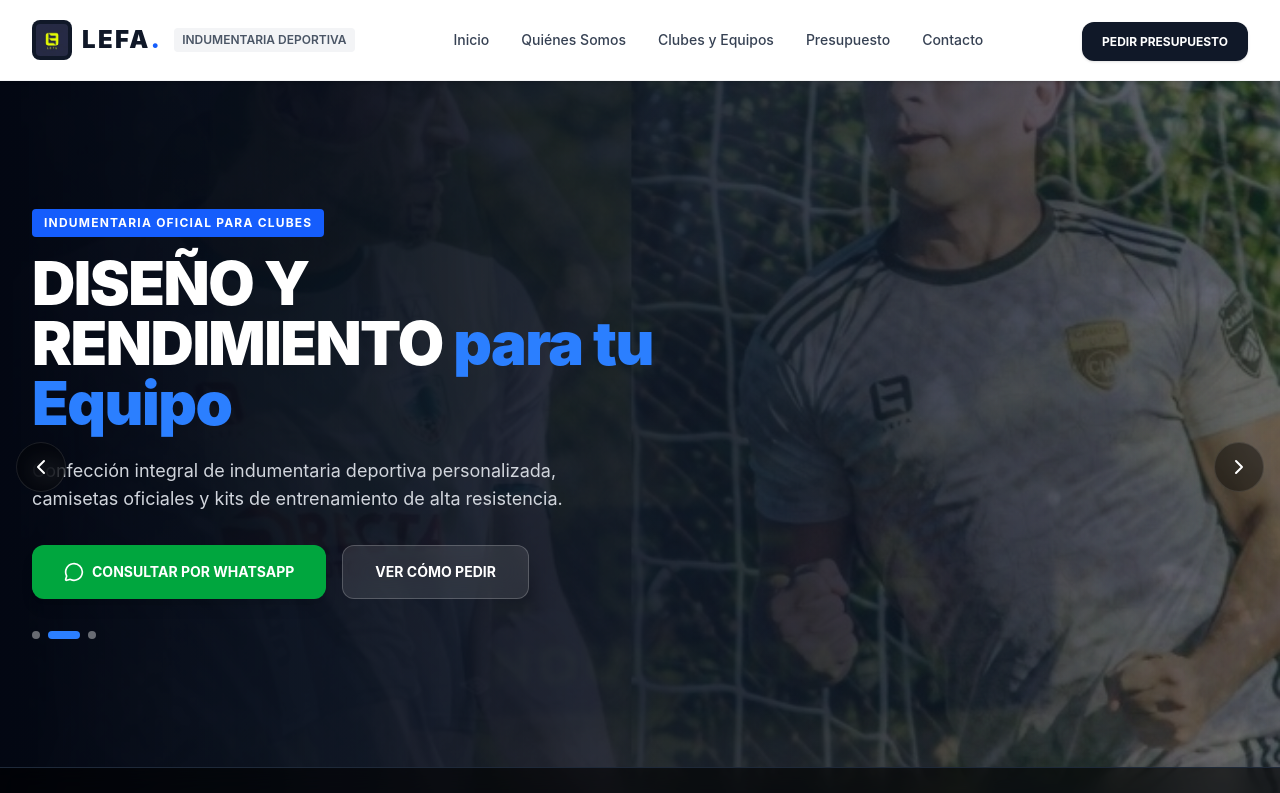
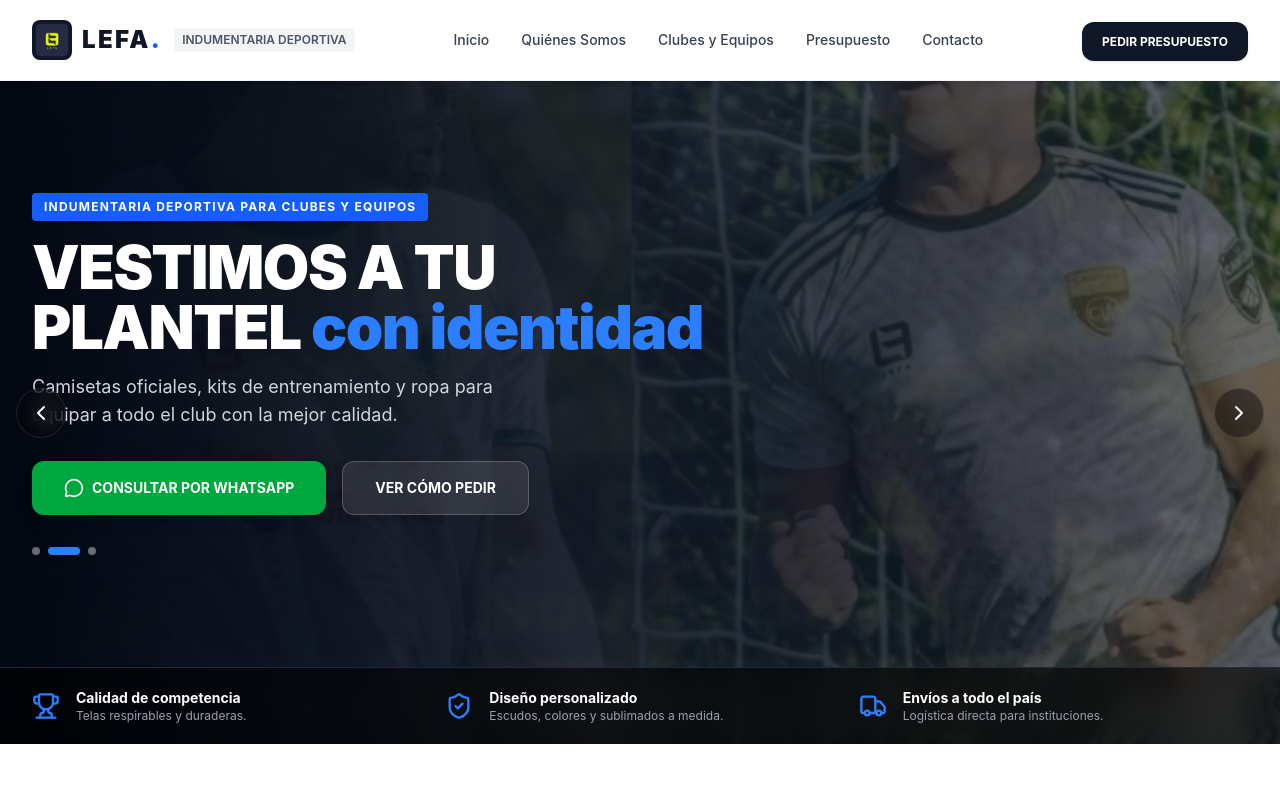
Before and after one commit to mmateodiaz/LEFA-Indumentaria, a React (Vite) app: page / in a window 1280 px wide. Shown: the top 793 px of the page. Built offline with nearby package versions, Linux system fonts and the light colour scheme.

Commit message:
Mejorando titulos

```diff
--- a/src/components/Hero.jsx
+++ b/src/components/Hero.jsx
@@ -4,22 +4,21 @@ import { ShieldCheck, Trophy, Truck, MessageCircle, ChevronLeft, ChevronRight }
 const heroImages = [
   {
     url: '/hero-1.jpg',
-    alt: 'LEFA Indumentaria - Fútbol en cancha'
+    alt: 'LEFA Indumentaria'
   },
   {
     url: '/hero-2.jpg',
-    alt: 'LEFA Indumentaria - Conjuntos deportivos'
+    alt: 'LEFA Indumentaria'
   },
   {
     url: '/hero-3.jpg',
-    alt: 'LEFA Indumentaria - Jugador con camiseta oficial'
+    alt: 'LEFA Indumentaria'
   }
 ];
 
 export default function Hero() {
   const [currentIndex, setCurrentIndex] = useState(0);
 
-  // Cambiar de foto automáticamente cada 5 segundos (opcional, o solo con flechas)
   useEffect(() => {
     const timer = setInterval(() => {
       setCurrentIndex((prevIndex) => (prevIndex + 1) % heroImages.length);
@@ -36,7 +35,7 @@ export default function Hero() {
   };
 
   return (
-    <div className="relative bg-gray-900 text-white overflow-hidden min-h-[580px] flex flex-col justify-between">
+    <div className="relative bg-gray-900 text-white overflow-hidden min-h-[560px] flex flex-col justify-between">
 
       {/* Carrusel de Imágenes de Fondo */}
       <div className="absolute inset-0 z-0">
@@ -54,43 +53,42 @@ export default function Hero() {
             />
           </div>
         ))}
-        {/* Overlay oscuro para legibilidad del texto */}
         <div className="absolute inset-0 bg-gradient-to-r from-gray-950 via-gray-900/70 to-transparent"></div>
       </div>
 
       {/* Flechas de Navegación del Carrusel */}
       <button
         onClick={handlePrev}
-        className="absolute left-4 top-1/2 -translate-y-1/2 z-20 bg-black/40 hover:bg-black/70 text-white p-3 rounded-full backdrop-blur-md transition-colors border border-white/10 hidden sm:flex items-center justify-center"
+        className="absolute left-4 top-1/2 -translate-y-1/2 z-20 bg-black/40 hover:bg-black/70 text-white p-3 rounded-full backdrop-blur-md transition-colors border border-white/10 hidden sm:flex items-center justify-center cursor-pointer"
         aria-label="Foto anterior"
       >
         <ChevronLeft className="w-6 h-6" />
       </button>
       <button
         onClick={handleNext}
-        className="absolute right-4 top-1/2 -translate-y-1/2 z-20 bg-black/40 hover:bg-black/70 text-white p-3 rounded-full backdrop-blur-md transition-colors border border-white/10 hidden sm:flex items-center justify-center"
+        className="absolute right-4 top-1/2 -translate-y-1/2 z-20 bg-black/40 hover:bg-black/70 text-white p-3 rounded-full backdrop-blur-md transition-colors border border-white/10 hidden sm:flex items-center justify-center cursor-pointer"
         aria-label="Siguiente foto"
       >
         <ChevronRight className="w-6 h-6" />
       </button>
 
-      {/* Contenido Central del Hero */}
-      <div className="relative z-10 max-w-7xl mx-auto px-4 sm:px-6 lg:px-8 py-24 lg:py-32 flex flex-col items-start justify-center flex-grow w-full">
+      {/* Contenido Central del Hero simplificado */}
+      <div className="relative z-10 max-w-7xl mx-auto px-4 sm:px-6 lg:px-8 py-20 lg:py-28 flex flex-col items-start justify-center flex-grow w-full">
         <span className="bg-blue-600 text-white text-xs font-bold tracking-widest uppercase px-3 py-1.5 rounded mb-4">
-          Indumentaria Oficial para Clubes
+          Indumentaria deportiva para clubes y equipos
         </span>
 
-        <h1 className="text-4xl sm:text-6xl font-black tracking-tight max-w-2xl mb-6 leading-none">
-          DISEÑO Y RENDIMIENTO <span className="text-blue-500">para tu Equipo</span>
+        <h1 className="text-4xl sm:text-6xl font-black tracking-tight max-w-2xl mb-4 leading-none">
+          VESTIMOS A TU PLANTEL <span className="con text-blue-500">con identidad</span>
         </h1>
 
-        <p className="text-lg text-gray-300 max-w-xl mb-8 font-normal">
-          Confección integral de indumentaria deportiva personalizada, camisetas oficiales y kits de entrenamiento de alta resistencia.
+        <p className="text-base sm:text-lg text-gray-300 max-w-lg mb-8 font-normal">
+          Camisetas oficiales, kits de entrenamiento y ropa para equipar a todo el club con la mejor calidad.
         </p>
 
         <div className="flex flex-col sm:flex-row gap-4 w-full sm:w-auto">
           <a
-            href="https://wa.me/5493543609577?text=Hola%20LEFA,%20quiero%20pedir%20presupuesto%20para%20mi%20equipo."
+            href="https://wa.me/5493543609577?text=Hola%20LEFA,%20quiero%20consultar%20por%20indumentaria%20para%20mi%20equipo."
             target="_blank"
             rel="noopener noreferrer"
             className="flex items-center justify-center gap-2 bg-green-600 hover:bg-green-500 text-white font-bold px-8 py-4 rounded-xl transition-all shadow-lg text-sm uppercase"
@@ -106,41 +104,41 @@ export default function Hero() {
           </a>
         </div>
 
-        {/* Indicadores de puntos (dots) para saber en qué foto estás */}
+        {/* Indicadores de puntos (dots) */}
         <div className="flex gap-2 mt-8">
           {heroImages.map((_, idx) => (
             <button
               key={idx}
               onClick={() => setCurrentIndex(idx)}
-              className={`h-2 rounded-full transition-all ${idx === currentIndex ? 'w-8 bg-blue-500' : 'w-2 bg-white/40'}`}
-              aria-label={`Ir a diapositiva ${idx + 1}`}
+              className={`h-2 rounded-full transition-all cursor-pointer ${idx === currentIndex ? 'w-8 bg-blue-500' : 'w-2 bg-white/40'}`}
+              aria-label={`Ir a foto ${idx + 1}`}
             />
           ))}
         </div>
       </div>
 
       {/* Banner de beneficios inferiores */}
-      <div className="relative z-10 bg-black/60 backdrop-blur-md border-t border-gray-800 py-6">
+      <div className="relative z-10 bg-black/60 backdrop-blur-md border-t border-gray-800 py-5">
         <div className="max-w-7xl mx-auto px-4 sm:px-6 lg:px-8 grid grid-cols-1 md:grid-cols-3 gap-6">
           <div className="flex items-center gap-4">
-            <Trophy className="w-8 h-8 text-blue-500 flex-shrink-0" />
+            <Trophy className="w-7 h-7 text-blue-500 flex-shrink-0" />
             <div>
-              <h3 className="font-bold text-sm">Calidad Profesional</h3>
-              <p className="text-xs text-gray-400">Prendas testeadas en alta competencia.</p>
+              <h3 className="font-bold text-sm">Calidad de competencia</h3>
+              <p className="text-xs text-gray-400">Telas respirables y duraderas.</p>
             </div>
           </div>
           <div className="flex items-center gap-4">
-            <ShieldCheck className="w-8 h-8 text-blue-500 flex-shrink-0" />
+            <ShieldCheck className="w-7 h-7 text-blue-500 flex-shrink-0" />
             <div>
-              <h3 className="font-bold text-sm">Diseños Personalizados</h3>
-              <p className="text-xs text-gray-400">Escudos, sublimados y colores a medida.</p>
+              <h3 className="font-bold text-sm">Diseño personalizado</h3>
+              <p className="text-xs text-gray-400">Escudos, colores y sublimados a medida.</p>
             </div>
           </div>
           <div className="flex items-center gap-4">
-            <Truck className="w-8 h-8 text-blue-500 flex-shrink-0" />
+            <Truck className="w-7 h-7 text-blue-500 flex-shrink-0" />
             <div>
-              <h3 className="font-bold text-sm">Envíos a Todo el País</h3>
-              <p className="text-xs text-gray-400">Logística rápida y segura para instituciones.</p>
+              <h3 className="font-bold text-sm">Envíos a todo el país</h3>
+              <p className="text-xs text-gray-400">Logística directa para instituciones.</p>
             </div>
           </div>
         </div>
```
